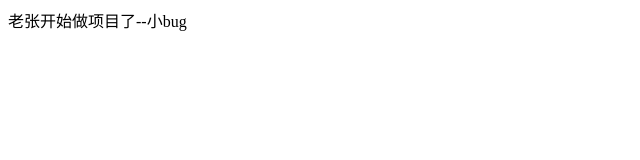
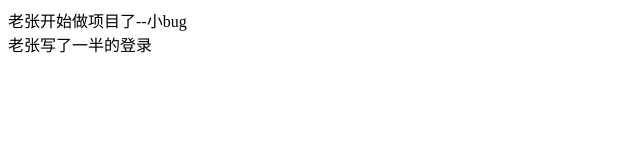
Before and after one commit to Mr-Charon/SecondRepository, a plain HTML site: page index.html in a window 1280 px wide. Shown: the whole page, without its empty margins (0-640 px from the left). Drawn offline with Linux system fonts and the light colour scheme.

Commit message:
一半的登录

```diff
--- a/index.html
+++ b/index.html
@@ -8,6 +8,6 @@
 </head>
 <body>
   <div>老张开始做项目了--小bug</div>
-  <!-- <div>老张写了一半的登录</div> -->
+  <div>老张写了一半的登录</div>
 </body>
 </html>
```
